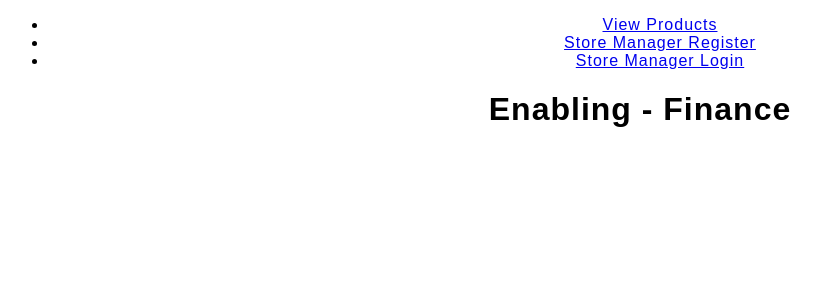
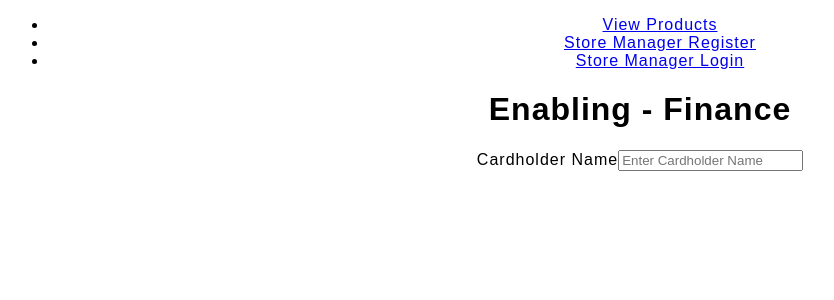
Before and after one commit to sabin2000pro/DEStore, a React (Create React App) app in the folder frontend/: page /payment in a window 1280 px wide. Shown: the top 300 px of the page, without its empty margins (0-834 px from the left). Built offline with nearby package versions, Linux system fonts and the light colour scheme.

Commit message:
Adding Payment Page

```diff
--- a/frontend/src/pages/PaymentPage.js
+++ b/frontend/src/pages/PaymentPage.js
@@ -3,15 +3,22 @@ import {Link, useHistory} from 'react-router-dom';
 import axios from 'axios';
 
 const PaymentPage = () => {
+    const [cardholderName, setcardholderName] = useState("");
 
     return (
+
         <div>
             <h1>Enabling - Finance</h1>
-            <div>
 
-             </div>
+            <form>
+
+                <div>
+                    <label for = "cardholderName">Cardholder Name</label>
+                    <input type = "text" placeholder = "Enter Cardholder Name" required id = "cardholderName" onChange = {(e) => {setcardholderName(e.target.value)}} />
+                </div>
 
 
+            </form>
         </div>
     )
 };
--- a/frontend/src/pages/ProductsList.js
+++ b/frontend/src/pages/ProductsList.js
@@ -48,6 +48,7 @@ const ProductsList = () => { // Component to Render all of the products on the s
         }).map((product, key) => ( // Map through the products
 
             <div className = "products" key = {key}>
+
                 <a href = "/payment" className = "purchase__btn">Finance Now</a>
                 <h4>Product Name: {product.name}</h4>
 
```
